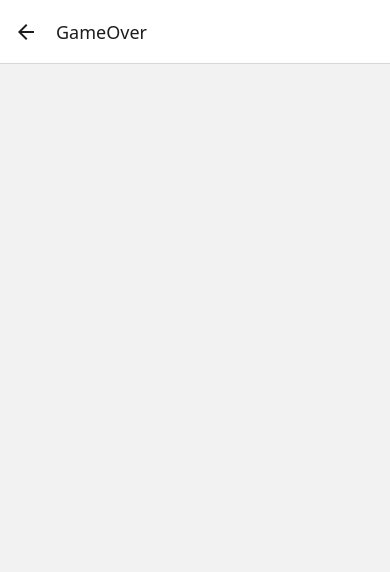
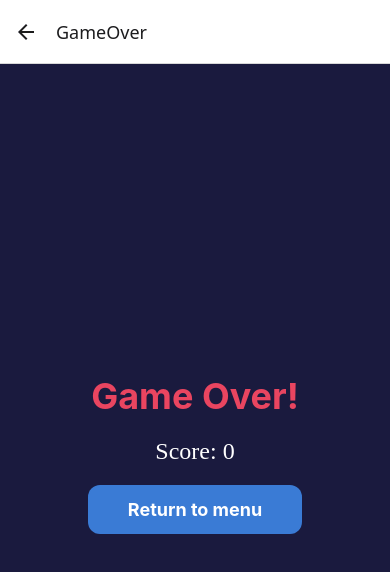
Before and after one commit to HugoLopez21/Strategic-Number-Mergin-Game, a React Native app: screen /GameOver in a window 390 px wide. Shown: the top 572 px of the page. Built offline with nearby package versions, Linux system fonts and the light colour scheme.

Commit message:
Game over flow

```diff
--- a/context/context.js
+++ b/context/context.js
@@ -76,9 +76,10 @@ export const useGameContext = create((set, get) => ({
     },
 
     updateBoard: () =>{
-        const {board, speed} = get();
+        const {board, speed, isGameOver} = get();
         const updatedBoard = dropRandomBlock(board, speed)
-        set({board : updatedBoard});
+        const setIsGameOver = checkGameOver(board);
+        set({board : updatedBoard, isGameOver: setIsGameOver});
     },
 
     confirmMove: () =>{
--- a/logic/boardLogic.js
+++ b/logic/boardLogic.js
@@ -23,5 +23,6 @@ export function checkGameOver(board){
     board[0].forEach(cell => {
         if (cell != null) isGameOver = true;
     })
+    console.log("Checking game over:",isGameOver)
     return isGameOver;
 }
--- a/src/screens/GameOverScreen.jsx
+++ b/src/screens/GameOverScreen.jsx
@@ -1,5 +1,28 @@
-import React from "react";
-
+import React, { useContext } from "react";
+import { View, Text } from "react-native-web";
+import { useGameContext } from "../../context/context";
+import { gameOverStyles } from "../../styles/screens/GameOverScreenStyles";
+import { Touchable, TouchableOpacity } from "react-native";
 export const GameOverScreen = () =>{
-    return null;
+    const {score} = useGameContext();
+    const handleReturnMenu = () =>{
+        navigation.navigate("Menu");
+    }
+    return (
+        <View style={ gameOverStyles.container}>
+            <Text style={gameOverStyles.title}>
+                Game Over!
+            </Text>
+            <text style={gameOverStyles.score}>
+                Score: {score}
+            </text>
+            <TouchableOpacity style={gameOverStyles.button}>
+                <Text
+                    style={gameOverStyles.buttonText}
+                    onPress={handleReturnMenu}>
+                    Return to menu
+                </Text>
+            </TouchableOpacity>
+        </View>
+    )
 }
--- a/src/screens/GameScreen.jsx
+++ b/src/screens/GameScreen.jsx
@@ -1,4 +1,4 @@
-import React from "react";
+import {React, useEffect} from "react";
 import { Board } from "../../components/game/Board";
 import { PenaltyIndicator } from "../../components/game/PenaltyIndicator";
 import { InfoDisplay } from "../../components/game/InfoDisplay";
@@ -6,8 +6,19 @@ import { SelectionBar } from "../../components/game/SelectionBar";
 import { View } from "react-native";
 import { colors } from "../../styles/globalStyles";
 import { gameScreenStyles } from "../../styles/screens/GameScreenStyles";
+import { useGameContext } from "../../context/context";
+import { useNavigation } from "@react-navigation/native";
 
 export const GameScreen = () =>{
+    const {isGameOver} = useGameContext();
+    const navigation = useNavigation();
+
+    useEffect(() => {
+        if(isGameOver) {
+            navigation.navigate('GameOver');
+        }
+    }, [isGameOver]);
+
     return (
         <View style={gameScreenStyles.container}>
             <InfoDisplay/>
--- a/styles/screens/GameOverScreenStyles.js
+++ b/styles/screens/GameOverScreenStyles.js
@@ -1,7 +1,7 @@
 import { StyleSheet } from 'react-native';
 import { colors } from '../globalStyles';
 
-export const menuStyles = StyleSheet.create({
+export const gameOverStyles = StyleSheet.create({
     container: {
         flex: 1,
         backgroundColor: colors.background,
@@ -10,9 +10,13 @@ export const menuStyles = StyleSheet.create({
         gap: 20,
     },
     title: {
+        color: '#e94560',
+        fontSize: 36,
+        fontWeight: 'bold',
+    },
+    score: {
         color: colors.text,
-        fontSize: 32,
-        fontWeight: 'bold',
+        fontSize: 24,
     },
     button: {
         backgroundColor: '#3a7bd5',
```
